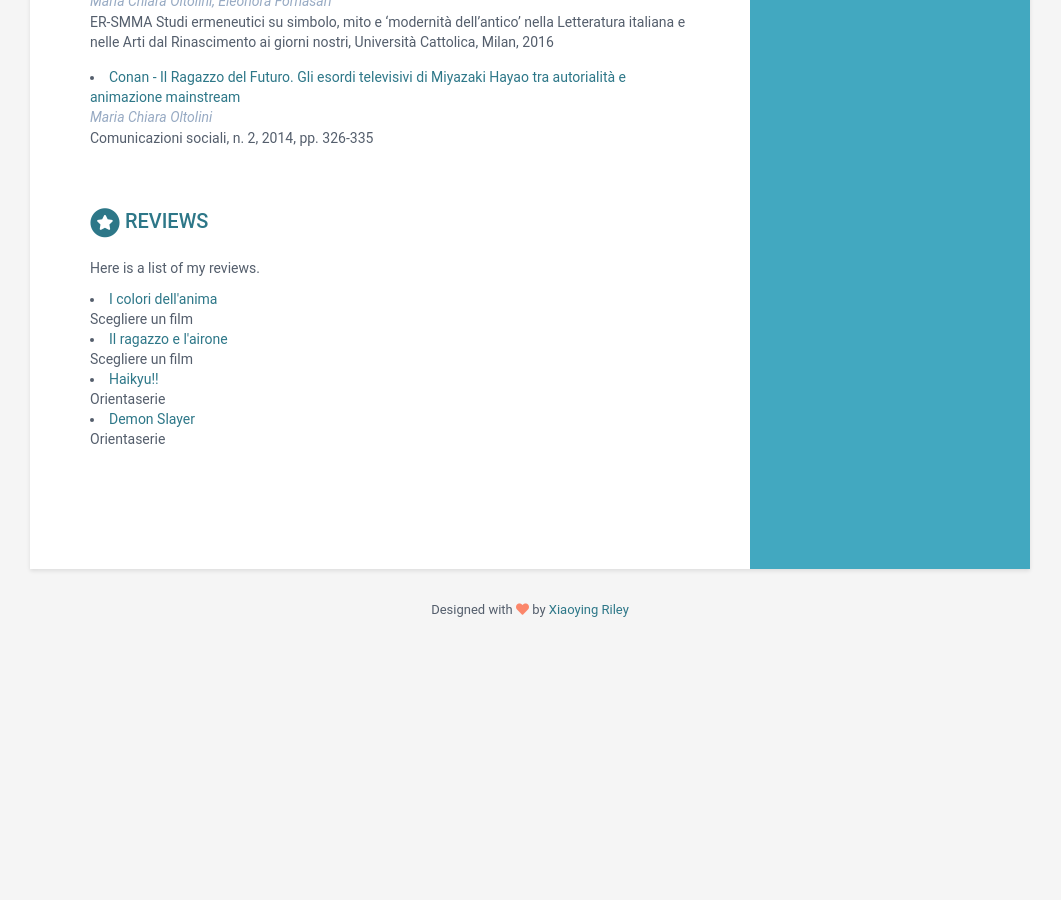
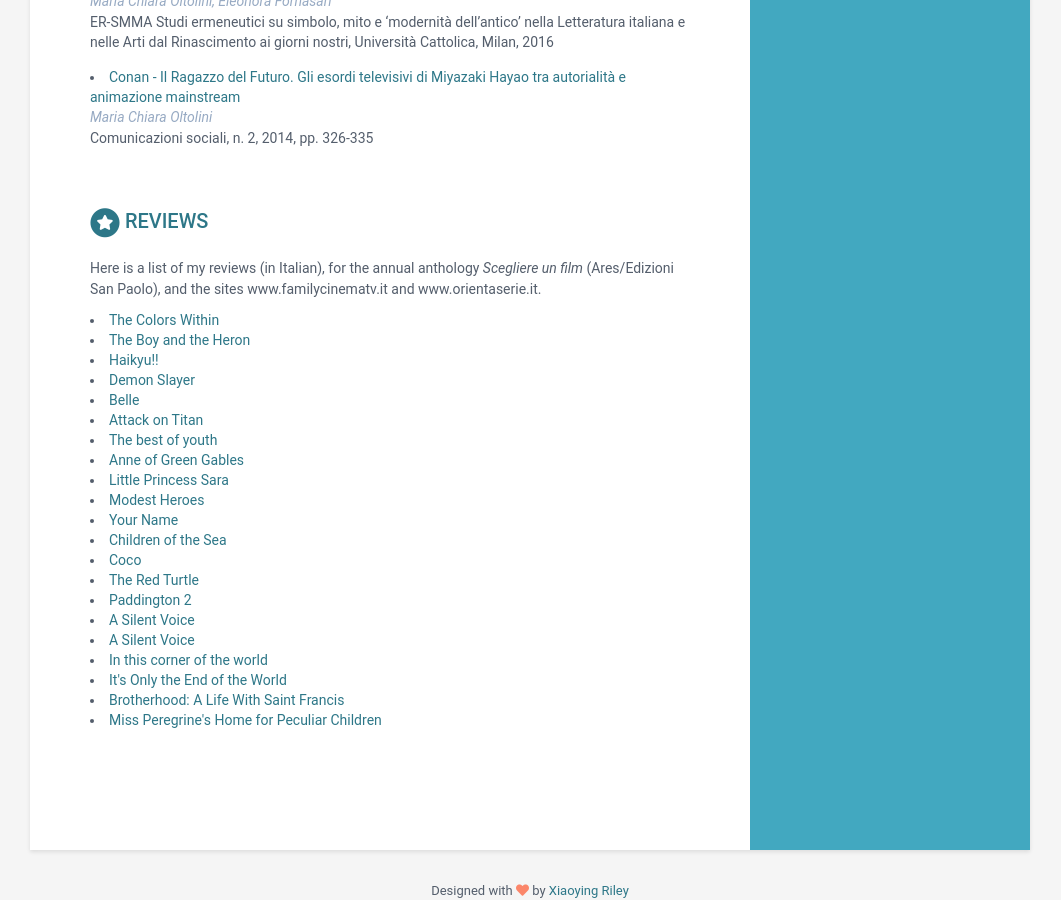
Before and after one commit to machioltolini/machioltolini.github.io, a Jekyll site: the page built from index.html, in a window 1280 px wide and 900 px high, scrolled down 3685 px. Shown: the whole window, without its empty margins (110-1171 px from the left). Built offline with Jekyll 4.4.1, drawn with Linux system fonts in a browser that asks for light colours; before the commit the page ends 4335 px from its top, so only the background shows below that.

Commit message:
Update data.yml

```diff
--- a/_data/data.yml
+++ b/_data/data.yml
@@ -292,24 +292,94 @@
 reviews:
     title: Reviews
     intro: |
-       Here is a list of my reviews.
+       Here is a list of my reviews (in Italian), for the annual anthology *Scegliere un film* (Ares/Edizioni San Paolo), and the sites www.familycinematv.it and www.orientaserie.it.
     critiques:
-       - title: "I colori dell'anima"
+       - title: "The Colors Within"
          link: https://www.scegliereunfilm.it/i-colori-dellanima/
          authors:
-         reference: "Scegliere un film"
-       - title: "Il ragazzo e l'airone"
+         reference:
+       - title: "The Boy and the Heron"
          link: https://www.scegliereunfilm.it/il-ragazzo-e-lairone/
          authors:
-         reference: "Scegliere un film"
+         reference:
        - title: "Haikyu!!"
          link: https://www.orientaserie.it/haikyu-lasso-del-volley/
          authors:
-         reference: "Orientaserie"
+         reference:
        - title: "Demon Slayer"
          link: https://www.orientaserie.it/demon-slayer/
          authors:
-         reference: "Orientaserie"
+         reference:
+       - title: "Belle"
+         link: https://www.scegliereunfilm.it/belle/
+         authors:
+         reference:
+       - title: "Attack on Titan"
+         link: https://www.orientaserie.it/lattacco-dei-giganti/
+         authors:
+         reference:
+       - title: "The best of youth"
+         link: https://www.orientaserie.it/la-meglio-gioventu/
+         authors:
+         reference:
+       - title: "Anne of Green Gables"
+         link: https://www.orientaserie.it/anna-dai-capelli-rossi/
+         authors:
+         reference:
+       - title: "Little Princess Sara"
+         link: https://www.orientaserie.it/lovely-sara/
+         authors:
+         reference:
+       - title: "Modest Heroes"
+         link: https://www.scegliereunfilm.it/modest-heroes/
+         authors:
+         reference:
+       - title: "Your Name"
+         link: https://www.scegliereunfilm.it/your-name/
+         authors:
+         reference:
+       - title: "Children of the Sea"
+         link: https://www.scegliereunfilm.it/children-of-the-sea/
+         authors:
+         reference:
+       - title: "Coco"
+         link: https://www.scegliereunfilm.it/coco/
+         authors:
+         reference:
+       - title: "The Red Turtle"
+         link: https://www.scegliereunfilm.it/la-tartaruga-rossa/
+         authors:
+         reference:
+       - title: "Paddington 2"
+         link: https://www.scegliereunfilm.it/paddington-2/
+         authors:
+         reference:
+       - title: "A Silent Voice"
+         link: https://www.scegliereunfilm.it/la-forma-della-voce/
+         authors:
+         reference:
+       - title: "A Silent Voice"
+         link: https://familycinematv.it/recensioni/la-forma-della-voce/
+         authors:
+         reference:
+       - title: "In this corner of the world"
+         link: https://www.scegliereunfilm.it/in-questo-angolo-di-mondo/
+         authors:
+         reference:
+       - title: "It's Only the End of the World"
+         link: https://www.scegliereunfilm.it/e-solo-la-fine-del-mondo/
+         authors:
+         reference:
+       - title: "Brotherhood: A Life With Saint Francis"
+         link: https://www.scegliereunfilm.it/il-sogno-di-francesco/
+         authors:
+         reference:
+       - title: "Miss Peregrine's Home for Peculiar Children"
+         link: https://www.scegliereunfilm.it/miss-peregrine-la-casa-dei-ragazzi-speciali/
+         authors:
+         reference:
+
+
 
 
 footer: >
```
